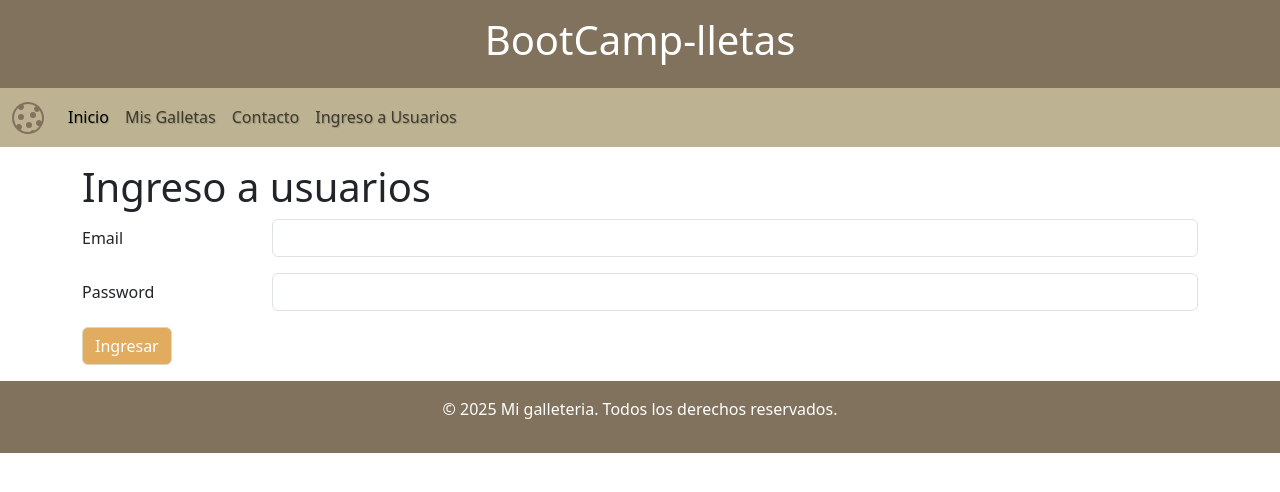
After one commit to jairoserrano/TalentoTechWebApp, a Flask app: page /login in a window 1280 px wide. The commit adds this page. Shown: the top 492 px of the page. Run offline with Flask 3, Linux system fonts and the light colour scheme.

Commit message:
Manejo inicial de sesión

```diff
--- a/app.py
+++ b/app.py
@@ -1,16 +1,41 @@
 from flask import Flask
+from flask import session
 from config import Config
-from models import db, Contacto
+from models import db, Contacto, Usuario
 from flask import render_template, request, redirect, url_for
 import json
 
 app = Flask(__name__)
+app.secret_key = "sdhjaskdhlasd%#&%tchajksfhjkS"
 app.config.from_object(Config)
 db.init_app(app)
 
 @app.route("/")
 def index():
     return render_template("index.html")
+
+@app.route("/login", methods=["GET", "POST"])
+def login():
+    if request.method == "POST":
+        user = request.form.get("user")
+        password = request.form.get("password")
+        usuario = Usuario.query.filter_by(user=user).first()
+        if usuario is not None and usuario.validar_password(password):
+            session["user"] = user
+            if usuario.admin:
+                session["admin"] = True
+                return redirect(url_for("database_contactos"))
+            session["admin"] = False
+            return redirect(url_for("index"))
+        else:
+            return "Usuario o contraseña incorrectos."
+    else:
+        return render_template("login/login.html")
+
+@app.route("/logout")
+def logout():
+    session.clear()
+    return redirect(url_for("index"))
 
 @app.route("/galletas")
 def galletas():
@@ -57,6 +82,15 @@ def setup():
     with app.app_context():
         db.create_all()
     return "Base de datos creada correctamente."
+
+@app.route("/perfil", methods=["GET", "POST"])
+def perfil():
+    if request.method == "POST":
+        usuario = Usuario().query.filter_by(user=session["user"]).first()
+        usuario.set_password(request.form.get("password"))
+        db.session.commit()
+        return redirect(url_for("index"))
+    return render_template("perfil.html")
 
 
 @app.route("/database/contactos")
--- a/templates/base.html
+++ b/templates/base.html
@@ -16,12 +16,15 @@
   </header>
   <nav class="navbar navbar-expand-lg bg-secondary py-2">
     <div class="container-fluid">
-      <a class="navbar-brand" href="#">
+      <a class="navbar-brand" href="/">
         <svg xmlns="http://www.w3.org/2000/svg" width="32" height="32" fill="#80725C" class="bi bi-cookie" viewBox="0 0 16 16">
           <path d="M6 7.5a1.5 1.5 0 1 1-3 0 1.5 1.5 0 0 1 3 0m4.5.5a1.5 1.5 0 1 0 0-3 1.5 1.5 0 0 0 0 3m-.5 3.5a1.5 1.5 0 1 1-3 0 1.5 1.5 0 0 1 3 0"/>
           <path d="M8 0a7.96 7.96 0 0 0-4.075 1.114q-.245.102-.437.28A8 8 0 1 0 8 0m3.25 14.201a1.5 1.5 0 0 0-2.13.71A7 7 0 0 1 8 15a6.97 6.97 0 0 1-3.845-1.15 1.5 1.5 0 1 0-2.005-2.005A6.97 6.97 0 0 1 1 8c0-1.953.8-3.719 2.09-4.989a1.5 1.5 0 1 0 2.469-1.574A7 7 0 0 1 8 1c1.42 0 2.742.423 3.845 1.15a1.5 1.5 0 1 0 2.005 2.005A6.97 6.97 0 0 1 15 8c0 .596-.074 1.174-.214 1.727a1.5 1.5 0 1 0-1.025 2.25 7 7 0 0 1-2.51 2.224Z"/>
         </svg>
       </a>
+      {% if session['user'] %}
+        Hola {{ session['user'] }},
+      {% endif %}
       <button class="navbar-toggler" type="button" data-bs-toggle="collapse" data-bs-target="#navbarNav" aria-controls="navbarNav" aria-expanded="false" aria-label="Toggle navigation">
         <span class="navbar-toggler-icon"></span>
       </button>
@@ -36,6 +39,18 @@
           <li class="nav-item">
             <a class="nav-link" href="/contacto">Contacto</a>
           </li>
+          {% if session['user'] %}
+          <li class="nav-item">
+            <a class="nav-link" href="{{ url_for('perfil') }}">Perfil</a>
+          </li>
+          <li class="nav-item">
+            <a class="nav-link" href="/logout">Cerrar Sesión</a>
+          </li>
+          {% else %}
+          <li class="nav-item">
+            <a class="nav-link" href="/login">Ingreso a Usuarios</a>
+          </li>
+          {% endif %}
         </ul>
       </div>
     </div>
--- /dev/null
+++ b/templates/login/login.html
@@ -0,0 +1,20 @@
+{% extends 'base.html' %}
+
+{% block content %}
+<h1>Ingreso a usuarios</h1>
+<form action="{{ url_for('login') }}" method="post">
+    <div class="row mb-3">
+      <label for="inputEmail3" class="col-sm-2 col-form-label">Email</label>
+      <div class="col-sm-10">
+        <input type="text" name="user" class="form-control" id="inputEmail3">
+      </div>
+    </div>
+    <div class="row mb-3">
+      <label for="inputPassword3" class="col-sm-2 col-form-label">Password</label>
+      <div class="col-sm-10">
+        <input type="password" name="password" class="form-control" id="inputPassword3">
+      </div>
+    </div>
+    <button type="submit" class="btn btn-primary">Ingresar</button>
+  </form>
+{% endblock %}
```
Also changed, not shown: models.py (+14 -0 lines), templates/perfil.html (added, +13 -0 lines), database/database.db.
